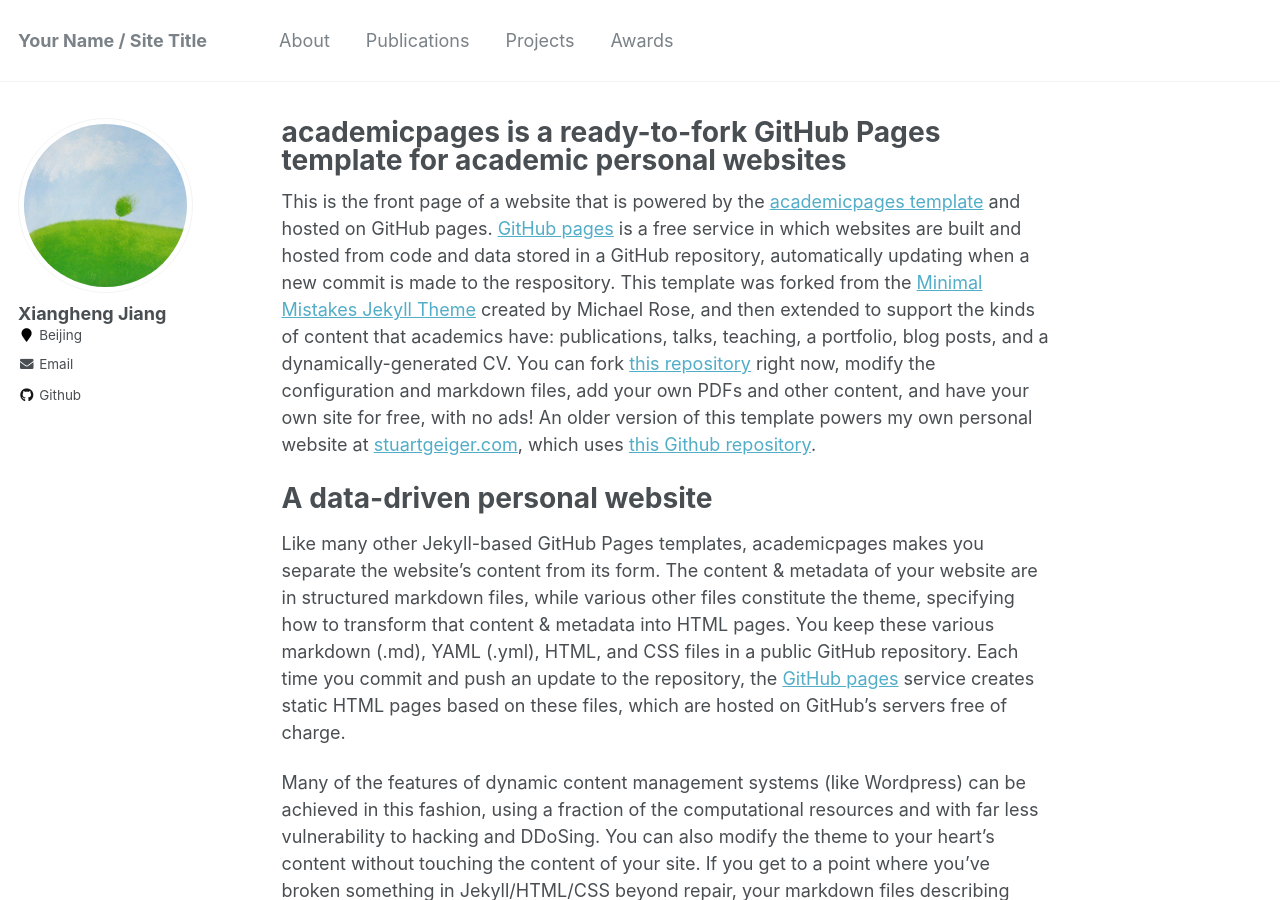
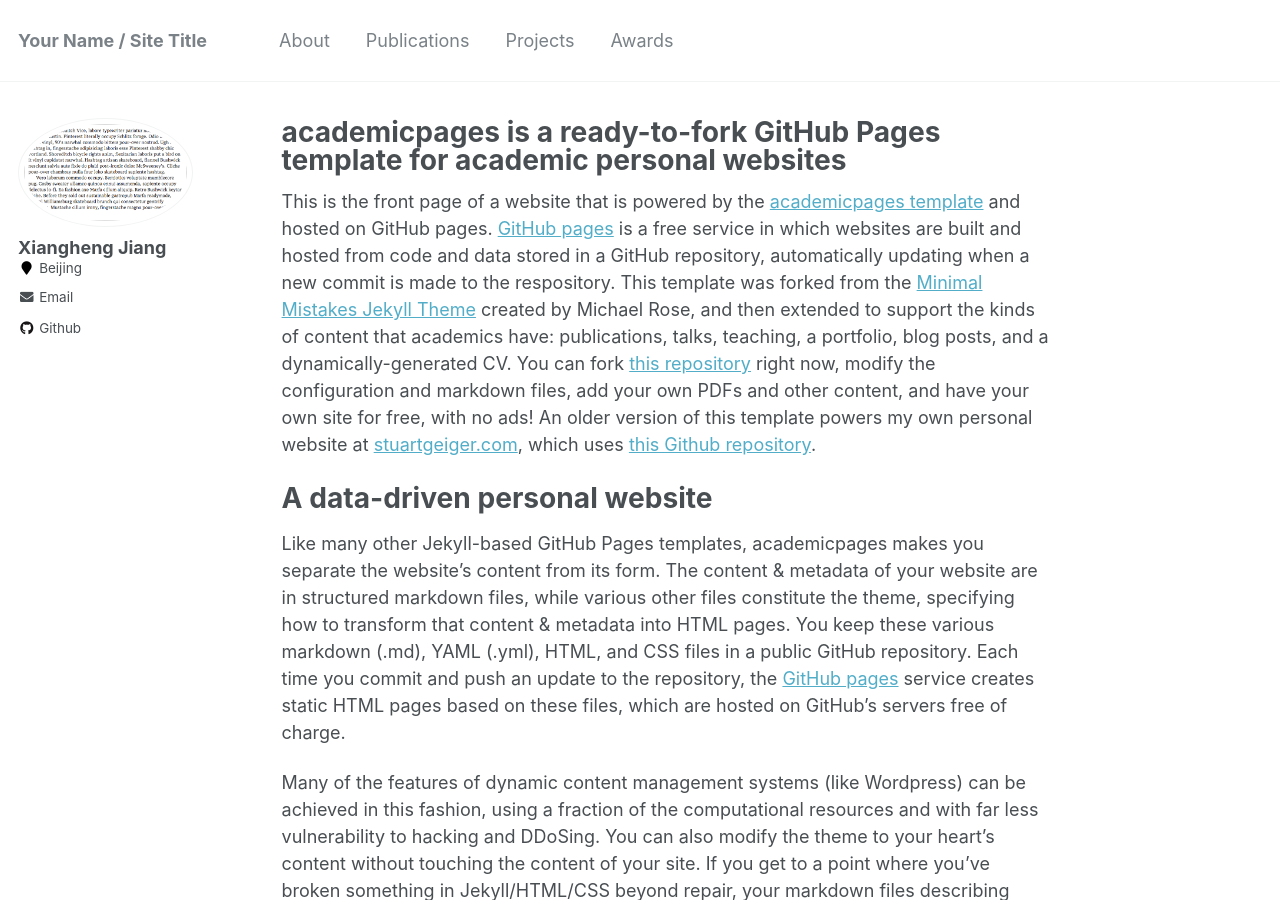
Before and after one commit to j1o2h3n/j1o2h3n.github.io, a Jekyll site: the page built from _pages/about.md, in a window 1280 px wide and 900 px high. Built offline with Jekyll 4.4.1, drawn with Linux system fonts in a browser that asks for light colours.

Commit message:
Update _config.yml

```diff
--- a/_config.yml
+++ b/_config.yml
@@ -81,7 +81,7 @@ analytics:
 # Site Author
 author:
   name             : "Xiangheng Jiang"
-  avatar           : "photo.png"
+  avatar           : "paragraph-indent.png"
   bio              : #"Welcome to My Homepage"
   location         : "Beijing"
   employer         :
```
